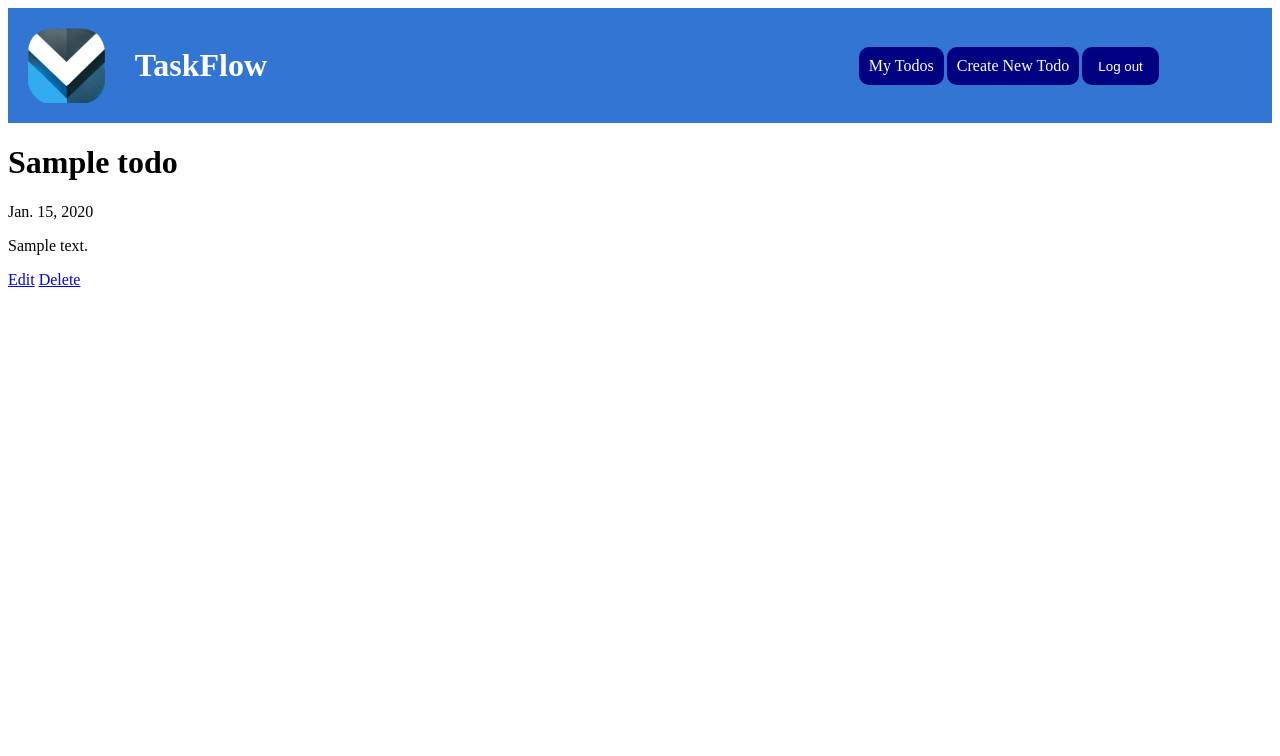
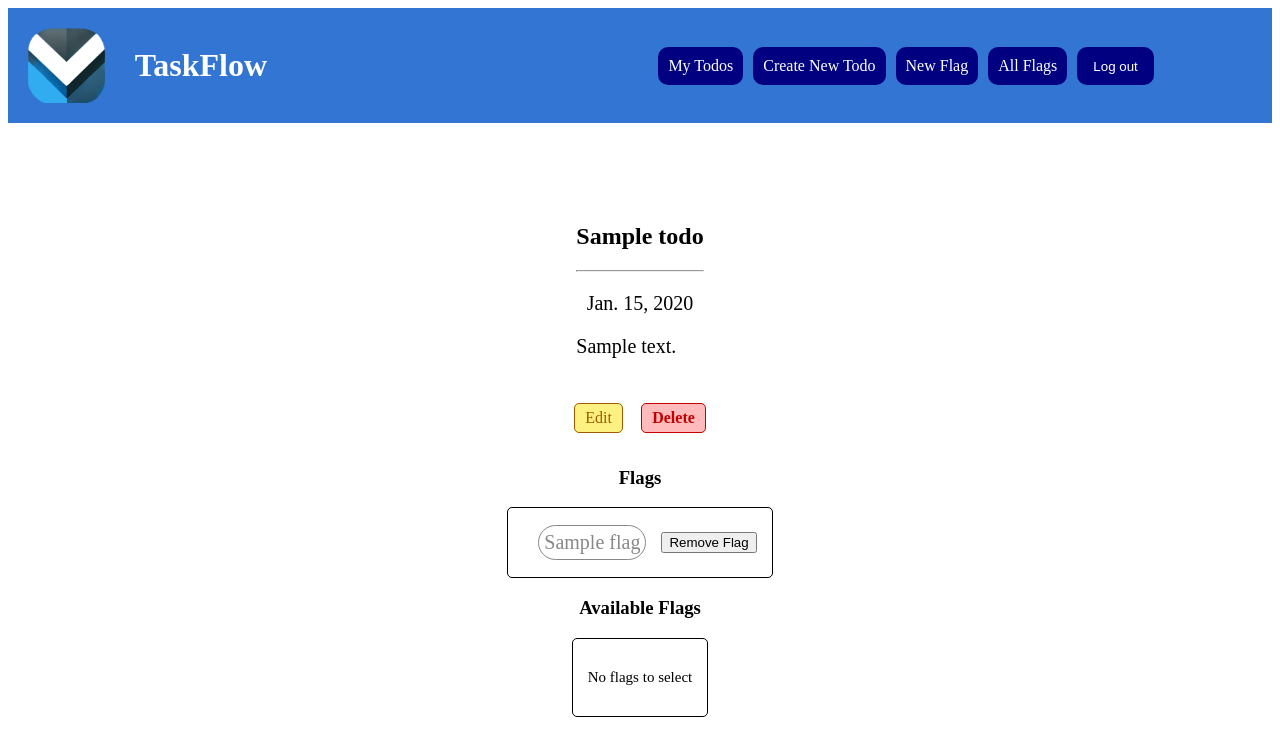
Before and after one commit to ckremer99/django-taskflow-app, a Django app: page /todos/1/ in a window 1280 px wide. Shown: the top 756 px of the page. Run offline with Django 5.2, Linux system fonts and the light colour scheme; a user stored in the database is signed in; tables that the repository leaves empty hold one stand-in row (values such as "Sample post").

Commit message:
added flag functionality

```diff
--- a/main_app/models.py
+++ b/main_app/models.py
@@ -10,11 +10,14 @@ class Flag(models.Model):
     def __str__(self):
         return self.name
 
+    def get_absolute_url(self):
+        return reverse('todo-index')
+
 class Todo(models.Model):
     title = models.CharField(max_length=100)
     due = models.DateField()
     description = models.TextField(max_length=250)
-    categories = models.ManyToManyField(Flag)
+    flags = models.ManyToManyField(Flag)
     user = models.ForeignKey(User, on_delete=models.CASCADE)
 
     def __str__(self):
--- a/main_app/static/css/base.css
+++ b/main_app/static/css/base.css
@@ -25,13 +25,13 @@
     list-style-type: none;
     display: flex;
     justify-content: space-between;
-    width: 300px;
 }
 
 .links-container li {
     background-color: navy;
     padding: 10px;
     border-radius: 10px;
+    margin: 5px;
 }
 
 header {
--- /dev/null
+++ b/main_app/static/css/todos/detail.css
@@ -0,0 +1,83 @@
+.btn-danger {
+    color: rgb(197, 0, 0);
+    background-color: rgb(255, 187, 187);
+    text-decoration: none;
+    padding: 5px;
+    padding-left: 10px;
+    padding-right: 10px;
+    margin: 5px;
+    border-radius: 5px;
+    border-style: solid;
+    border-width: 1px;
+    font-weight: bold;
+}
+
+.btn-warn {
+    color:rgb(160, 91, 0);
+    background-color:rgb(253, 241, 129);
+    text-decoration: none;
+    padding: 5px;
+    padding-left: 10px;
+    padding-right: 10px;
+    margin: 5px;
+    border-radius: 5px;
+    border-width: 1px;
+    border-style: solid;
+}
+
+.todo-actions {
+    display: flex;
+    justify-content: space-around;
+    width: 150px;
+    padding: 10px;
+    margin-top: 10px;
+}
+
+.description {
+    text-align: left;
+}
+
+.flag-container {
+    display: flex;
+    align-items: center;
+    margin: 0;
+}
+
+.flag-container p {
+    border-width: 1px;
+    border-style: solid;
+    border-radius: 20px;
+    padding: 5px;
+    margin: 2px;
+    margin-left: 15px;
+    margin-right: 15px;
+
+}
+
+.color-block {
+    width: 10px;
+    height: 10px;
+}
+
+section {
+    text-align: center;
+    display: flex;
+    flex-direction: column;
+    align-items: center;
+}
+
+.subsection {
+    border-style: solid;
+    border-width: 1px;
+    border-radius: 5px;
+    border-color: black;
+    padding: 15px;
+}
+
+p {
+    font-size: 20px;
+}
+
+section h1 {
+    margin-top: 100px;
+}
--- a/main_app/templates/base.html
+++ b/main_app/templates/base.html
@@ -22,6 +22,8 @@
                         <ul>
                             <li><a href="{% url 'todo-index' %}">My Todos</a></li>
                             <li><a href="{% url 'todo-create' %}">Create New Todo</a></li>
+                            <li><a href="{% url 'flag-create' %}">New Flag</a></li>
+                            <li><a href="{% url 'flag-index' %}">All Flags</a></li>
                             <li>
                                 <form id="logout-form" method="post" action="{% url 'logout' %}">
                                     {% csrf_token %}
--- a/main_app/templates/todos/detail.html
+++ b/main_app/templates/todos/detail.html
@@ -4,12 +4,54 @@
     <title>Todo Details</title>
 {% endblock %}
 {% block content %}
-    <h1>{{todo.title}}</h1>
-    <p>{{todo.due}}</p>
-    <p>{{todo.description}}</p>
+<section>
+    <heading>
+        <h1>{{todo.title}}</h1>
+        <hr>
+        <p>{{todo.due}}</p>
+        <div class="description">
+            <p>{{todo.description}}</p>
+        </div>
+    </heading>
 
     <div class="todo-actions">
-        <a href="{% url 'todo-update' todo.id %}">Edit</a>
-        <a href="{% url 'todo-delete' todo.id %}">Delete</a>
+        <a href="{% url 'todo-update' todo.id %}" class="btn-warn">Edit</a>
+        <a href="{% url 'todo-delete' todo.id %}" class="btn-danger">Delete</a>
     </div>
+</section>
+<section>
+    <h3>Flags</h3>
+    <div class="subsection">
+        {% if flags.count %}
+            {% for flag in flags %}
+            <div class="flag-container">
+                <p style="color: {{flag.color}};">{{ flag.name }}</p>
+                <form action="{% url 'remove-flag' todo.id flag.id %}" method="post">
+                    {% csrf_token %}
+                    <button type="submit" class="btn-submit">Remove Flag</button>
+                </form>
+            </div>
+            {% endfor %}
+        {% else %}
+            <p style="font-size: 15px" >Add some flags!</p>
+        {% endif %}
+    </div>
+
+    <h3>Available Flags</h3>
+    <div class="subsection">
+        {% if flags_todo_doesnt_have.count %}
+            {% for flag in flags_todo_doesnt_have %}
+                <div class="flag-container">
+                    <p style="color: {{flag.color}};">{{ flag.name }}</p>
+                    <form action="{% url 'associate-flag' todo.id flag.id %}" method="post">
+                        {% csrf_token %}
+                        <button type="submit" class="btn-submit">Add Flag</button>
+                    </form>
+                </div>
+            {% endfor %}
+        {% else %}
+            <p style="font-size: 15px">No flags to select</p>
+        {% endif %}
+    </div>
+</section>
 {% endblock %}
--- a/main_app/templates/todos/index.html
+++ b/main_app/templates/todos/index.html
@@ -5,7 +5,7 @@
 <link rel="stylesheet" href="{% static 'css/todos/index.css' %}"/>
 {% endblock %}
 {% block content %}
-    <h1>This is the index page</h1>
+    <h1>All Todos</h1>
     <div class="todos-container">
         {% for todo in todos %}
            <div class="todo">
--- a/main_app/urls.py
+++ b/main_app/urls.py
@@ -8,5 +8,12 @@ urlpatterns = [
     path('todos/create/', views.TodoCreate.as_view(), name='todo-create'),
     path('todos/<int:pk>/update', views.TodoUpdate.as_view(), name='todo-update'),
     path('todos/<int:pk>/delete', views.TodoDelete.as_view(), name='todo-delete'),
+    path('flags/create/', views.FlagCreate.as_view(), name='flag-create'),
+    path('todos/<int:todo_id>/associate-flag/<int:flag_id>/', views.associate_flag, name='associate-flag'),
+    path('todos/<int:todo_id>/remove-flag/<int:flag_id>/', views.remove_flag, name='remove-flag'),
+    path('flags/<int:pk>/', views.FlagDetail.as_view(), name='flag-detail'),
+    path('flags/', views.FlagList.as_view(), name='flag-index'),
+    path('flags/<int:pk>/update', views.FlagUpdate.as_view(), name='flag-update'),
+    path('flags/<int:pk>/delete', views.FlagDelete.as_view(), name='flag-delete'),
     path('accounts/signup/', views.signup, name='signup'),
 ]
--- a/main_app/views.py
+++ b/main_app/views.py
@@ -1,7 +1,8 @@
 from django.shortcuts import render
 from django.contrib.auth.views import LoginView
 from django.views.generic.edit import CreateView, UpdateView, DeleteView
-from .models import Todo
+from django.views.generic import ListView, DetailView
+from .models import Todo, Flag
 from django.contrib.auth.forms import UserCreationForm
 from django.contrib.auth import login
 from django.shortcuts import redirect
@@ -16,7 +17,13 @@ def todo_index(request):
 
 def todo_detail(request, todo_id):
     todo = Todo.objects.get(id=todo_id)
-    return render(request, 'todos/detail.html/', { "todo": todo })
+    flags_todo_doesnt_have = Flag.objects.exclude(id__in = todo.flags.all().values_list('id'))
+    flags = todo.flags.all()
+    return render(request, 'todos/detail.html/', {
+         'todo': todo,
+         'flags_todo_doesnt_have': flags_todo_doesnt_have,
+         'flags': flags,
+    })
 
 def signup(request):
     error_message = ''
@@ -31,6 +38,14 @@ def signup(request):
     form = UserCreationForm()
     context = {'form': form, 'error_message': error_message}
     return render(request, 'signup.html', context)
+
+def associate_flag(request, todo_id, flag_id):
+    Todo.objects.get(id=todo_id).flags.add(flag_id)
+    return redirect('todo-detail', todo_id=todo_id)
+
+def remove_flag(request, todo_id, flag_id):
+    Todo.objects.get(id=todo_id).flags.remove(flag_id)
+    return redirect('todo-detail', todo_id=todo_id)
 
 class TodoCreate(CreateView):
     model = Todo
@@ -48,3 +63,21 @@ class TodoUpdate(UpdateView):
 class TodoDelete(DeleteView):
     model = Todo
     success_url = '/todos/'
+
+class FlagCreate(CreateView):
+    model = Flag
+    fields = '__all__'
+
+class FlagList(ListView):
+    model = Flag
+
+class FlagDetail(DetailView):
+    model = Flag
+
+class FlagUpdate(UpdateView):
+    model = Flag
+    fields = ['name', 'color']
+
+class FlagDelete(DeleteView):
+    model = Flag
+    success_url = '/flags/'
```
Also changed, not shown: main_app/static/css/flags/flag-detail.css (added, +15 -0 lines), main_app/static/css/flags/flag-list.css (added, +21 -0 lines), main_app/templates/main_app/flag_confirm_delete.html (added, +17 -0 lines), main_app/templates/main_app/flag_detail.html (added, +15 -0 lines), main_app/templates/main_app/flag_form.html (added, +22 -0 lines), main_app/templates/main_app/flag_list.html (added, +22 -0 lines), main_app/migrations/0003_rename_categories_todo_flags.py (added).
